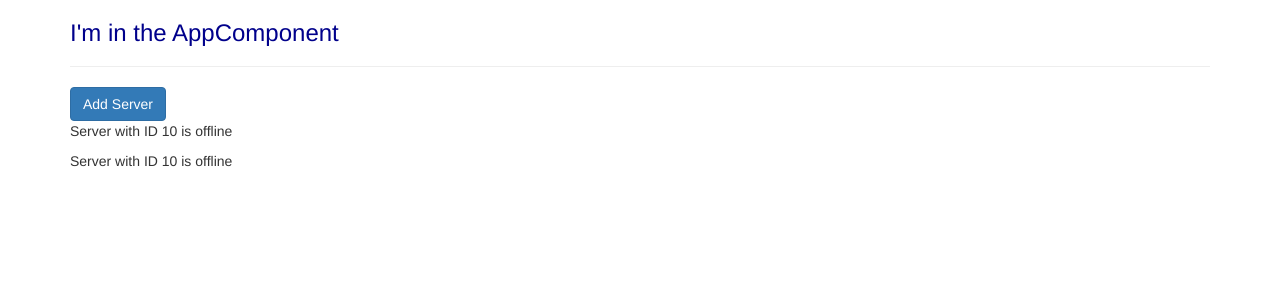
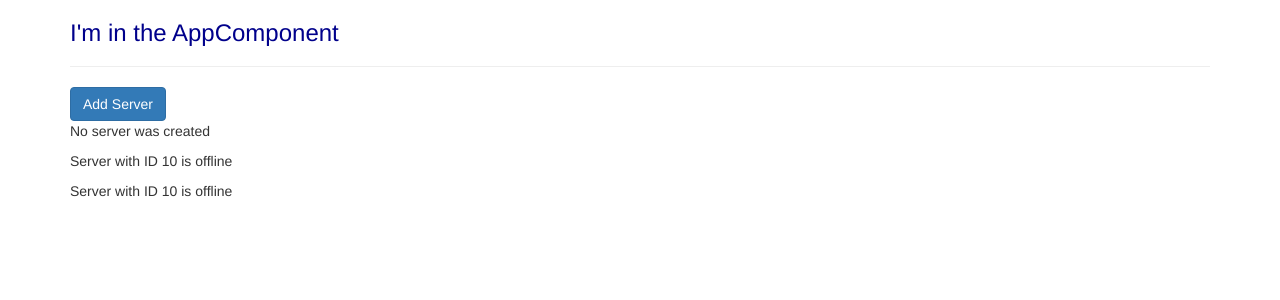
Before and after one commit to smithmd/noodling, an Angular app in the folder Angular/angular-cli-learning/: page / in a window 1280 px wide. Shown: the top 300 px of the page. Built offline with nearby package versions, Linux system fonts and the light colour scheme.

Commit message:
added some event binding to the button

```diff
--- a/Angular/angular-cli-learning/src/app/servers/servers.component.html
+++ b/Angular/angular-cli-learning/src/app/servers/servers.component.html
@@ -1,6 +1,9 @@
 <button class="btn btn-primary"
-        [disabled]="!allowNewServer">
+        [disabled]="!allowNewServer"
+        (click)="onCreateServer()">
   Add Server
 </button>
+<!--<p [innerText]="allowNewServer"></p>-->
+<p>{{serverCreationStatus}}</p>
 <app-server></app-server>
 <app-server></app-server>
--- a/Angular/angular-cli-learning/src/app/servers/servers.component.ts
+++ b/Angular/angular-cli-learning/src/app/servers/servers.component.ts
@@ -7,6 +7,7 @@
 })
 export class ServersComponent implements OnInit {
   allowNewServer = false;
+  serverCreationStatus = 'No server was created';
 
   constructor() {
     setTimeout(() => {
@@ -17,4 +18,7 @@
   ngOnInit() {
   }
 
+  onCreateServer() {
+    this.serverCreationStatus = 'Server was created';
+  }
 }
```
